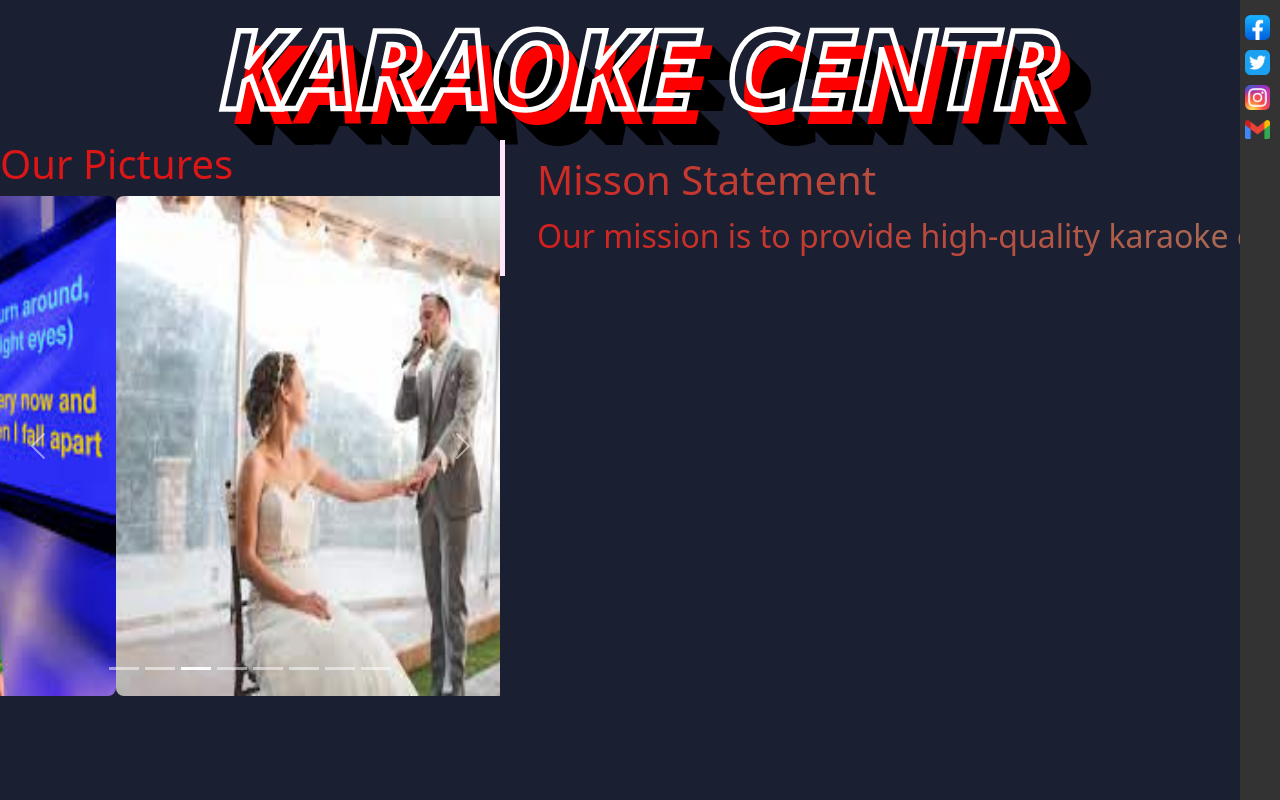
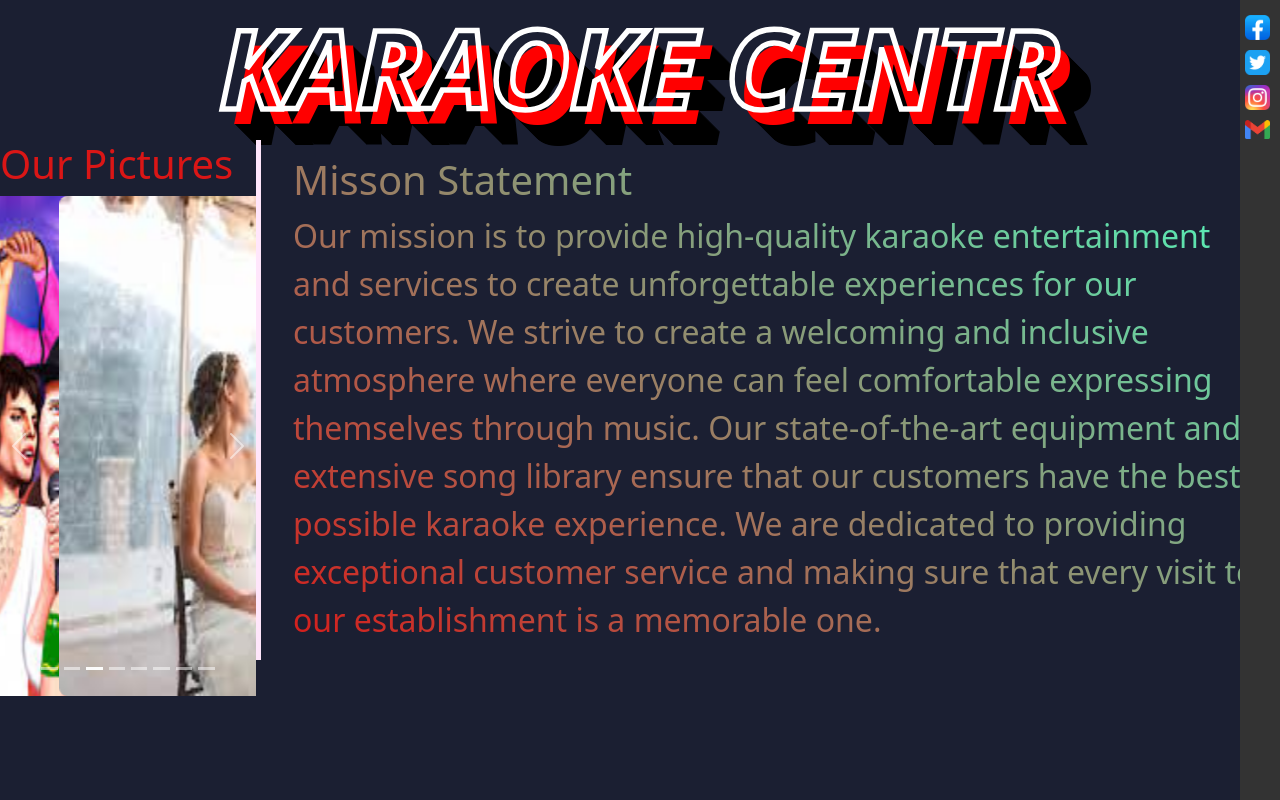
Before and after one commit to Dariansingh/16.Karoake-Website, a React (Create React App) app: page /about in a window 1280 px wide. Built offline with nearby package versions, Linux system fonts and the light colour scheme.

Commit message:
fixed text wrapping

```diff
--- a/src/data/services.js
+++ b/src/data/services.js
@@ -16,7 +16,7 @@ export const Data = [
     {
         "id": 2,
         "name": "Digital Service",
-        "description": "We offer a digital song catalog and request system, online booking, digital signage, and social media integration to enhance the karaoke experience.",
+        "description": "We offer a digital song catalog and request system, online booking, digital signage, and social media integration to enhance the karaoke experience. Our state-of-the-art technology allows for seamless song selection and transitions, while our user-friendly interface makes it easy for guests to find and request their favorite songs. Additionally, our online booking system streamlines the reservation process, and our digital signage and social media integration help to create a fun and engaging atmosphere for all.",
         "imageUrl": require("../images/services/ds1.jpg"),
         "secondImageUrl": require("../images/services/ds2.jpg")
     },
--- a/src/pages/about.js
+++ b/src/pages/about.js
@@ -22,7 +22,7 @@ export default function About() {
       <div className='right-half'>
         <blockquote className='bios-desc'>
           <h1>Misson Statement</h1>
-          <p>Our mission is to provide high-quality karaoke entertainment and services to create unforgettable experiences for our customers.</p>
+          <p className='bios-desc'>Our mission is to provide high-quality karaoke entertainment and services to create unforgettable experiences for our customers. We strive to create a welcoming and inclusive atmosphere where everyone can feel comfortable expressing themselves through music. Our state-of-the-art equipment and extensive song library ensure that our customers have the best possible karaoke experience. We are dedicated to providing exceptional customer service and making sure that every visit to our establishment is a memorable one.</p>
         </blockquote>
       </div>
     </div>
--- a/src/pages/bios.js
+++ b/src/pages/bios.js
@@ -52,7 +52,7 @@ function Bios() {
               <img className='bios-img' alt="bios-photo" src={biosData[id].imageUrl} />
             </a>
           </div>
-          {/* Right half of the bios page */}
+          {/*  of the bios page */}
           <div className='right-half'>
             {/* Form for updating the description */}
             <form onSubmit={handleFormSubmit}>
--- a/src/style/bios.css
+++ b/src/style/bios.css
@@ -1,4 +1,3 @@
-
 .bios {
   overflow: hidden;
   white-space: nowrap;
@@ -6,25 +5,21 @@
   display: flex;
 }
 
-
 .left-half {
   height: 100%;
-  /* //display: table-cell; */
-  width: 50%;
+  width: 20%;
   display: flexbox;
-
 }
 
 .right-half {
-  /* //display: table-cell; */
+
   position:relative;
   display: flexbox;
   flex-wrap:wrap;
-
+  width: 78.4%
 }
 
 .img-container{
-
 }
 
 .bios-img{
@@ -34,4 +29,5 @@
 }
 
 .bios-desc{
+  white-space: normal;
 }
```
